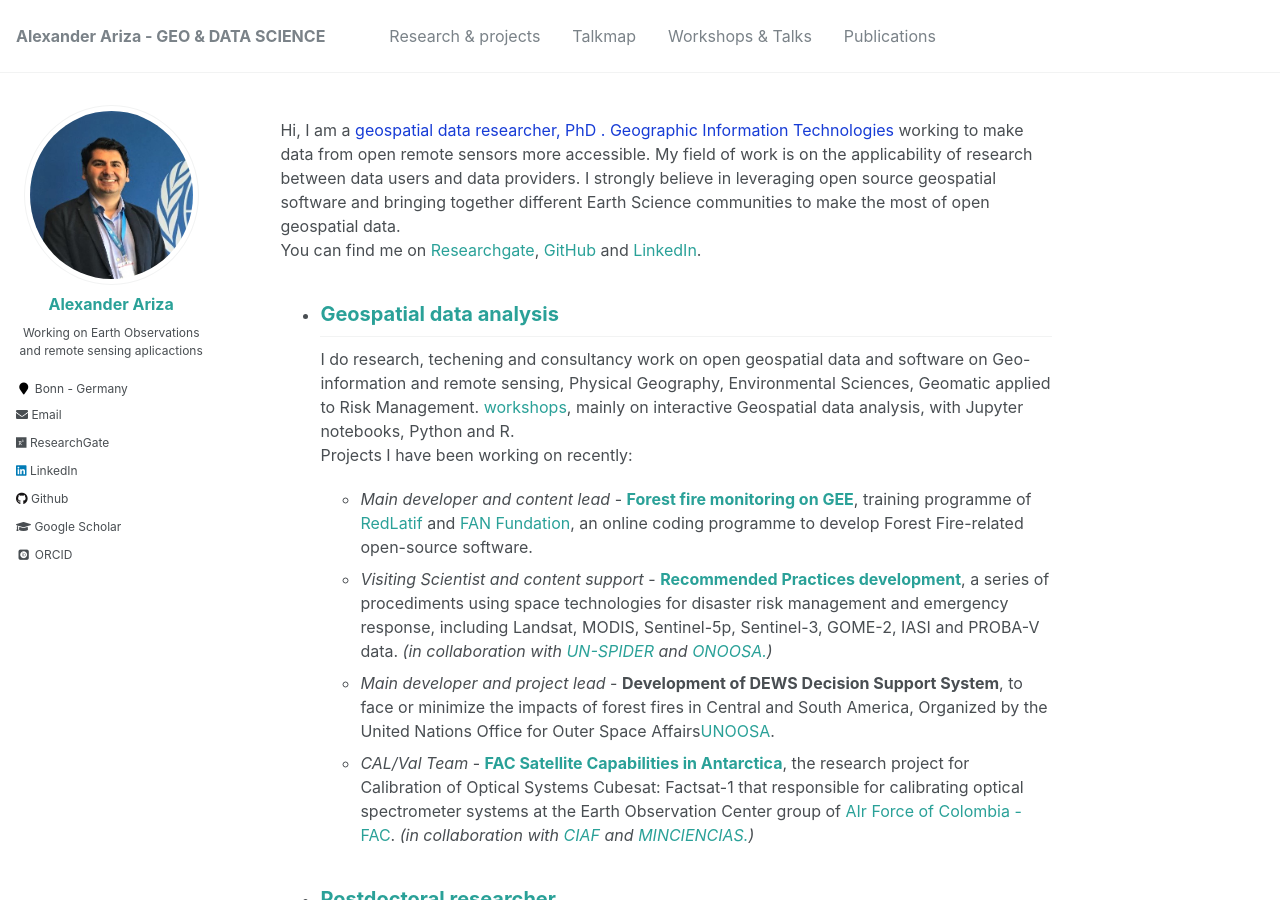
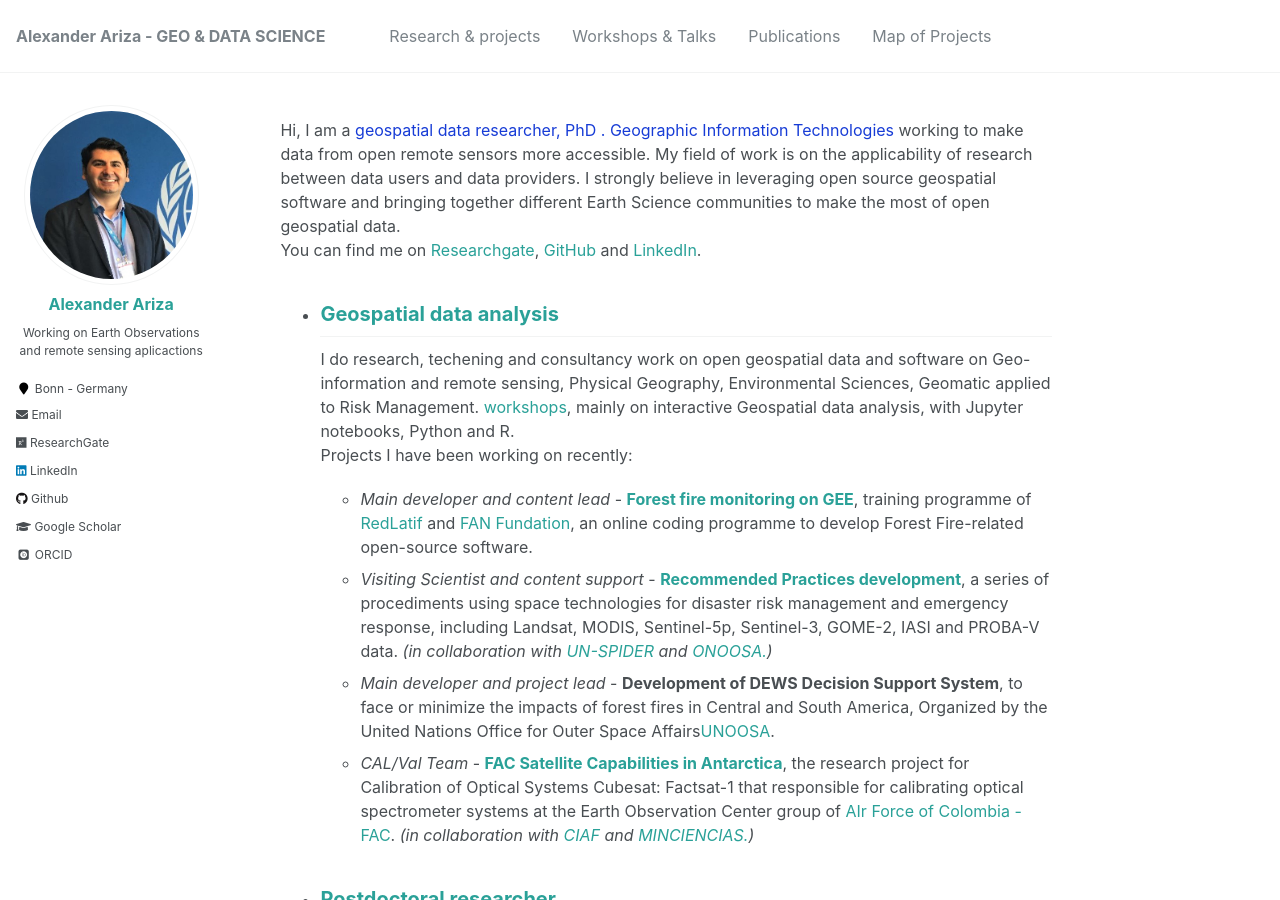
Before and after one commit to Alexanderariza/alexanderariza.github.io, a Jekyll site: the page built from _pages/about.md, in a window 1280 px wide and 900 px high. Built offline with Jekyll 4.4.1, drawn with Linux system fonts in a browser that asks for light colours; some web fonts are replaced.

Commit message:
Update navigation.yml

```diff
--- a/_data/navigation.yml
+++ b/_data/navigation.yml
@@ -6,11 +6,11 @@
   - title: "Research & projects"
     url: /engagement/
 
-  - title: "Talkmap"
-    url: /portfolio/
-
   - title: "Workshops & Talks"
     url: /talks/
 
   - title: "Publications"
     url: /publications/
+
+  - title: "Map of Projects"
+    url: /portfolio/
```
